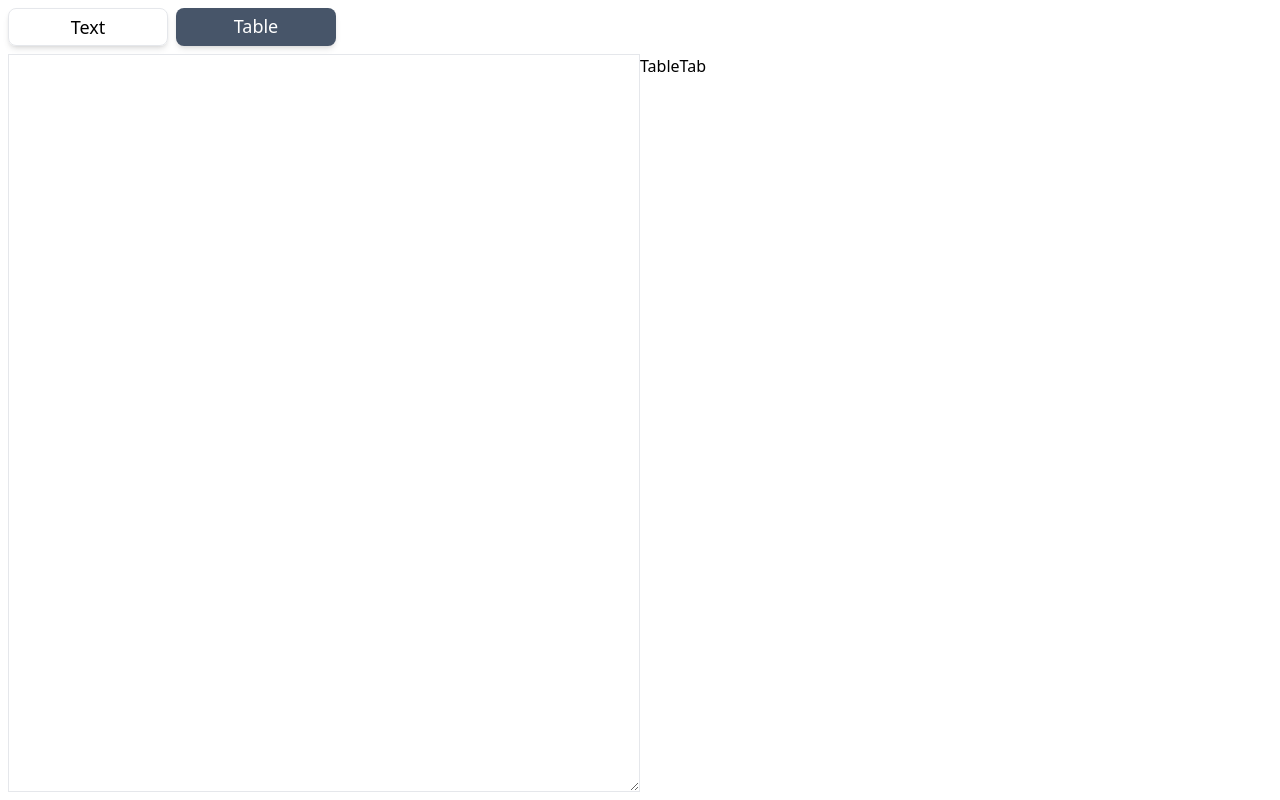
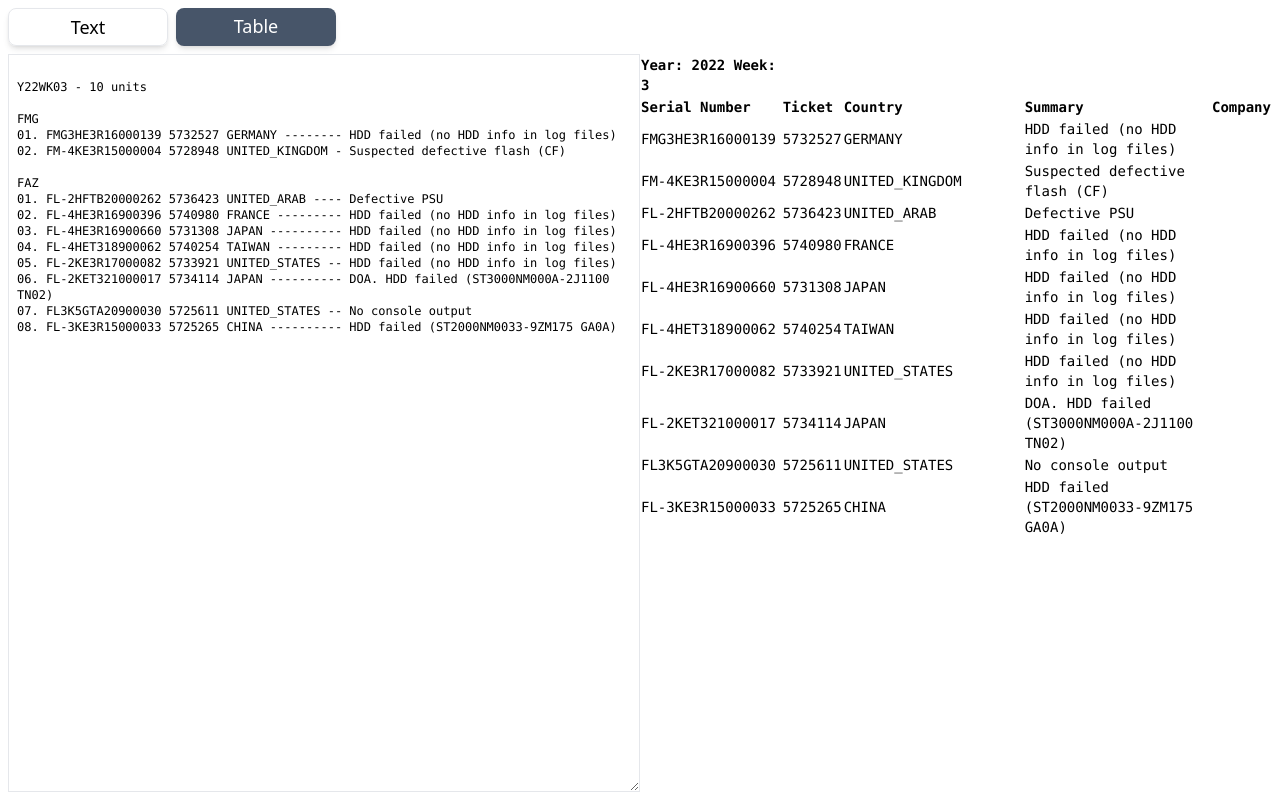
Before and after one commit to xloc/summary-helper, a React (Vite) app: page / in a window 1280 px wide. Built offline with nearby package versions, Linux system fonts and the light colour scheme.

Commit message:
Rendering the TableView

```diff
--- a/package.json
+++ b/package.json
@@ -10,6 +10,7 @@
   "dependencies": {
     "@types/luxon": "^2.3.0",
     "classnames": "^2.3.1",
+    "immutability-helper": "^3.1.1",
     "lodash": "^4.17.21",
     "luxon": "^2.3.1",
     "react": "^17.0.2",
--- a/src/App.tsx
+++ b/src/App.tsx
@@ -3,6 +3,8 @@ import { useState } from 'react';
 import { parseText, SummaryInfo } from './logic';
 import TableTab from './TableTab';
 import TextTab from './TextTab';
+import update from 'immutability-helper';
+
 
 enum Tab {
   text = "text",
@@ -31,13 +33,17 @@ function App() {
   const [summaryInfo, setSummaryInfo] = useState<SummaryInfo>();
   const onTextChange = (text: string) => {
     let parseResult = parseText(text);
-    console.log(parseResult.models[0]);
 
     if (parseResult) {
       setSummaryInfo(parseResult);
     }
   };
-  const onTableChange = (i_model: number, i_product: number, attribute: string, value: string) => { };
+  const onTableChange = (i_model: number, i_unit: number, attribute: string, value: string) => {
+    if (!summaryInfo) return;
+    setSummaryInfo(update(summaryInfo, {
+      models: { [i_model]: { units: { [i_unit]: { [attribute]: { $set: value } } } } }
+    }));
+  };
 
   return (
     <div className='h-screen'>
--- a/src/TableTab.tsx
+++ b/src/TableTab.tsx
@@ -1,12 +1,64 @@
-import React from 'react';
-import { SummaryInfo } from './logic';
+import React, { FormEventHandler, useState } from 'react';
+import { SummaryInfo, UnitInfo } from './logic';
+
+
+
+interface EditableTDProps {
+  text?: string;
+  i_unit: number;
+  i_model: number;
+  attribute: string;
+  onChange: (i_model: number, i_product: number, attribute: string, value: string) => void;
+  className?: string;
+}
+function TDEdit({ className, text, i_unit, i_model, attribute, onChange }: EditableTDProps) {
+  const [value, setValue] = useState(text);
+  return (
+    <td {...{ className }}><input
+      type="text"
+      value={value}
+      onChange={(e) => {
+        const ee = e as React.ChangeEvent<HTMLInputElement>;
+        setValue(ee.target.value);
+      }}
+      onBlur={() => {
+        if (value) onChange(i_model, i_unit, attribute, value);
+      }} /></td>
+  );
+}
 
 interface TableTabProps {
-    onChange: (i_model: number, i_product: number, attribute: string, value: string) => void;
-    data?: SummaryInfo;
+  onChange: (i_model: number, i_product: number, attribute: string, value: string) => void;
+  data?: SummaryInfo;
 }
-export default function TableTab(props: TableTabProps) {
-    return (
-        <div>TableTab</div>
-    );
+export default function TableTab({ data, onChange }: TableTabProps) {
+  if (!data) return (<div>Invalid Data</div>);
+
+  return (
+    <table className='text-sm font-mono w-full'>
+      <thead className='font-bold'>
+        <tr><td>Year: {data.year}  Week: {data.week}</td></tr>
+        <tr>
+          <td>Serial Number</td>
+          <td>Ticket</td>
+          <td>Country</td>
+          <td>Summary</td>
+          <td>Company</td>
+        </tr>
+      </thead>
+      <tbody>
+        {(data.models.flatMap((model, i_model) => model.units.map((unit, i_unit) => {
+          return (
+            <tr key={`${i_model} ${i_unit}`} className="">
+              <td className='select-all'>{unit.serialNumber}</td>
+              <td className='select-all'>{unit.careTicketNumber}</td>
+              <TDEdit className='select-all' {...{ i_model, i_unit, attribute: 'country', onChange, text: unit.country }} />
+              <td>{unit.summary}</td>
+              <td>{unit.company}</td>
+            </tr>
+          );
+        })))}
+      </tbody>
+    </table>
+  );
 }
--- a/src/TextTab.tsx
+++ b/src/TextTab.tsx
@@ -1,4 +1,4 @@
-import React from 'react';
+import React, { useEffect, useRef } from 'react';
 import { SummaryInfo } from './logic';
 
 interface TextTabProps {
@@ -6,9 +6,33 @@ interface TextTabProps {
     data?: SummaryInfo;
 }
 export default function TextTab(props: TextTabProps) {
+    const inputRef = useRef<HTMLTextAreaElement>(null);
+    useEffect(() => {
+        if (!inputRef.current) return;
+        const input = inputRef.current;
+        input.textContent = `
+Y22WK03 - 10 units
+
+FMG
+01. FMG3HE3R16000139 5732527 GERMANY -------- HDD failed (no HDD info in log files)
+02. FM-4KE3R15000004 5728948 UNITED_KINGDOM - Suspected defective flash (CF)
+
+FAZ
+01. FL-2HFTB20000262 5736423 UNITED_ARAB ---- Defective PSU
+02. FL-4HE3R16900396 5740980 FRANCE --------- HDD failed (no HDD info in log files)
+03. FL-4HE3R16900660 5731308 JAPAN ---------- HDD failed (no HDD info in log files)
+04. FL-4HET318900062 5740254 TAIWAN --------- HDD failed (no HDD info in log files)
+05. FL-2KE3R17000082 5733921 UNITED_STATES -- HDD failed (no HDD info in log files)
+06. FL-2KET321000017 5734114 JAPAN ---------- DOA. HDD failed (ST3000NM000A-2J1100 TN02)
+07. FL3K5GTA20900030 5725611 UNITED_STATES -- No console output
+08. FL-3KE3R15000033 5725265 CHINA ---------- HDD failed (ST2000NM0033-9ZM175 GA0A)
+`;
+        props.onChange(input.textContent);
+    }, []);
 
     return (
         <textarea
+            ref={inputRef}
             className='border p-2 w-full h-full font-mono text-xs'
             onChange={(e) => {
                 let ee = e as React.ChangeEvent<HTMLTextAreaElement>;
--- a/src/logic.ts
+++ b/src/logic.ts
@@ -1,6 +1,6 @@
 import { DateTime } from 'luxon';
 
-interface UnitInfo {
+export interface UnitInfo {
   serialNumber: string;
   careTicketNumber: string;
   country?: string;
@@ -8,7 +8,7 @@ interface UnitInfo {
   company?: string;
 }
 
-interface Model {
+export interface Model {
   name: string;
   units: UnitInfo[];
 }
@@ -60,7 +60,6 @@ export const parseText = function (text: string): SummaryInfo {
   const modelNameRegex = /^(\s*[A-Z]{3}\s*)$/m;
 
   let splitedModelTexts = text.split(modelNameRegex);
-  console.log(splitedModelTexts);
 
   for (let i = 0; i < splitedModelTexts.length; i++) {
     let modelName = splitedModelTexts[i];
```
Also changed, not shown: 1 other file (tests, documents, lock files or other folders).
